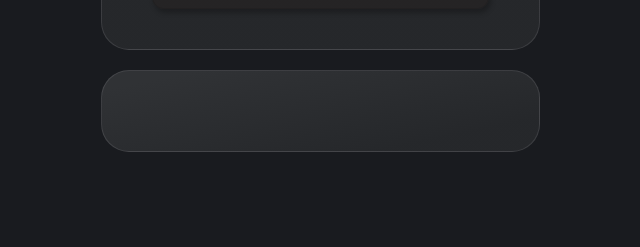
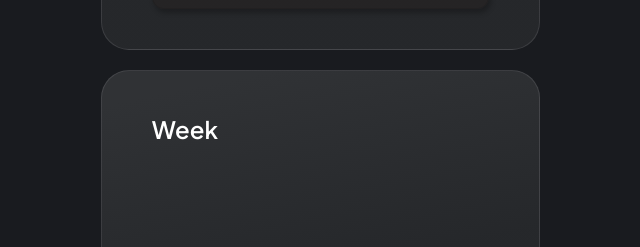
Before and after one commit to Zow4ik/Website-weather, a React (Vite) app: page / in a window 1280 px wide. Shown: the part 702-949 px from the top of the page, without its empty margins (312-952 px from the left). Before the commit the page ends 854 px from the top, so only its background shows below. Built offline with nearby package versions, Linux system fonts and the light colour scheme.

Commit message:
add: component Forecast

```diff
--- a/src/components/Details/Details.jsx
+++ b/src/components/Details/Details.jsx
@@ -1,6 +1,10 @@
+import Forecast from '@/components/Forecast/Forecast.jsx'
+
 const Details = () => {
   return (
-    <section className="weather-details"></section>
+    <section className="weather-details">
+      <Forecast />
+    </section>
   )
 }
 
--- /dev/null
+++ b/src/components/Forecast/Forecast.jsx
@@ -0,0 +1,24 @@
+import styles from './Forecast.module.scss'
+
+const Forecast = () => {
+  return (
+    <div>
+      <h2 className={styles.title}>Week</h2>
+      <ul data-js-block-forecast className={styles.cards}>
+        {/*<li className="weather-details__card card">*/}
+        {/*  <span className="weather-details__card-day">день недели</span>*/}
+        {/*  <img*/}
+        {/*    src=""*/}
+        {/*    alt=""*/}
+        {/*    width="70"*/}
+        {/*    height="70"*/}
+        {/*    loading="lazy"*/}
+        {/*  />*/}
+        {/*  <span>Температура</span>*/}
+        {/*</li>*/}
+      </ul>
+    </div>
+  )
+}
+
+export default Forecast
--- /dev/null
+++ b/src/components/Forecast/Forecast.module.scss
@@ -0,0 +1,30 @@
+.title {
+  font-weight: 600;
+  font-size: 24px;
+  color: var(--color-main);
+  padding: 0;
+  margin-bottom: 50px;
+}
+
+.cards {
+  display: flex;
+  gap: 15px;
+  justify-content: space-between;
+  margin-bottom: 50px;
+}
+
+//&__card {
+//  flex: 0 1 106px;
+//  display: flex;
+//  gap: 7px;
+//  flex-direction: column;
+//  align-items: center;
+//  padding: 16px 10px;
+//
+//  font-weight: 600;
+//  font-size: 24px;
+//
+//  &-day {
+//    word-break: break-word;
+//  }
+//}
```
Also changed, not shown: src-old/styles/components/_weather-header.scss (added).
